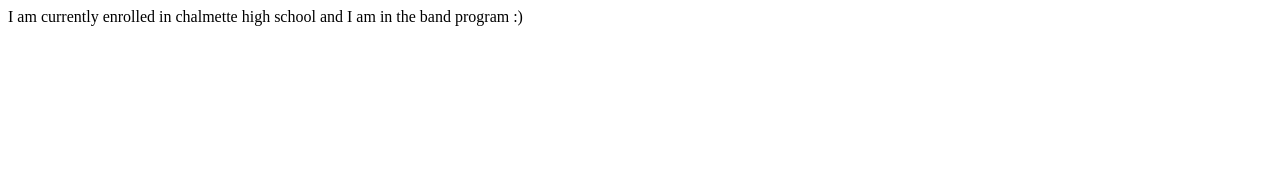
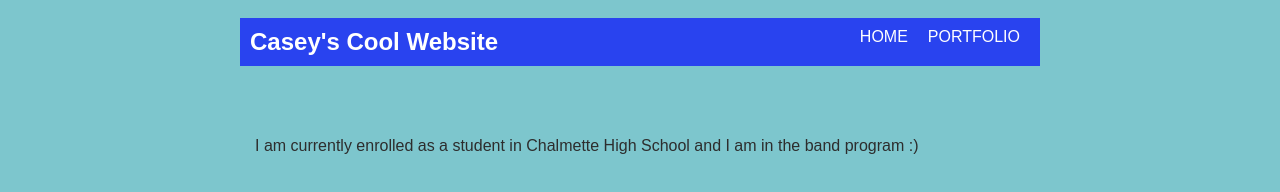
Before and after one commit to CaseyJones583/CaseyJones583.github.io, a plain HTML site: page portfolio.html in a window 1280 px wide. Drawn offline with Linux system fonts and the light colour scheme.

Commit message:
add index.html and css files

```diff
--- a/portfolio.html
+++ b/portfolio.html
@@ -1 +1,29 @@
-<p>I am currently enrolled in chalmette high school and I am in the band program :)</p>
+<html>
+    <head>
+        <title>Casey's Portfolio</title>
+        <link rel="stylesheet" href="style.css" />
+    </head>
+<body>
+        <div id="all-contents">
+      <nav>
+        <h1>Casey's Cool Website</h1>
+        <ul id="nav-ul">
+          <li class="nav-li">
+            <a href="index.html">HOME</a>
+          </li>
+          <li class="nav-li">
+            <a href="portfolio.html">PORTFOLIO</a>
+          </li>
+        </ul>
+      </nav>
+      <div class="sidebar">
+
+        </div>
+        <div class="content">
+            <p>
+                I am currently enrolled as a student in Chalmette High School and I am in the band program :)
+            </p>
+        </div>
+</body>
+
+</html>
```
